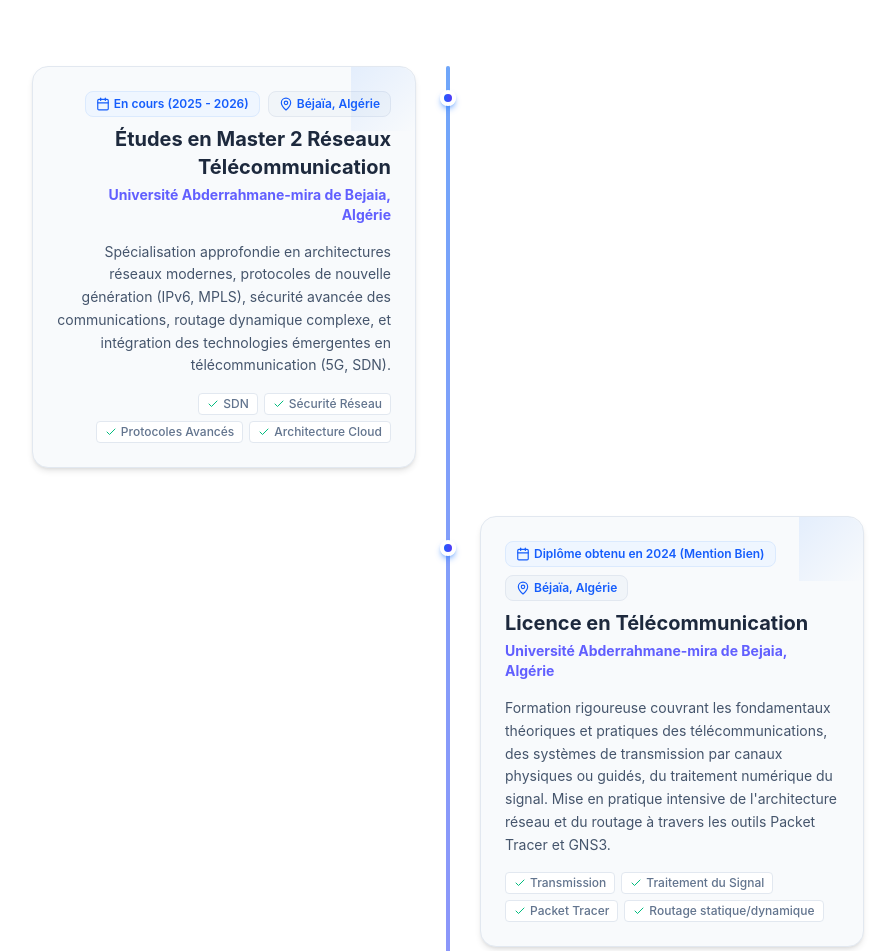
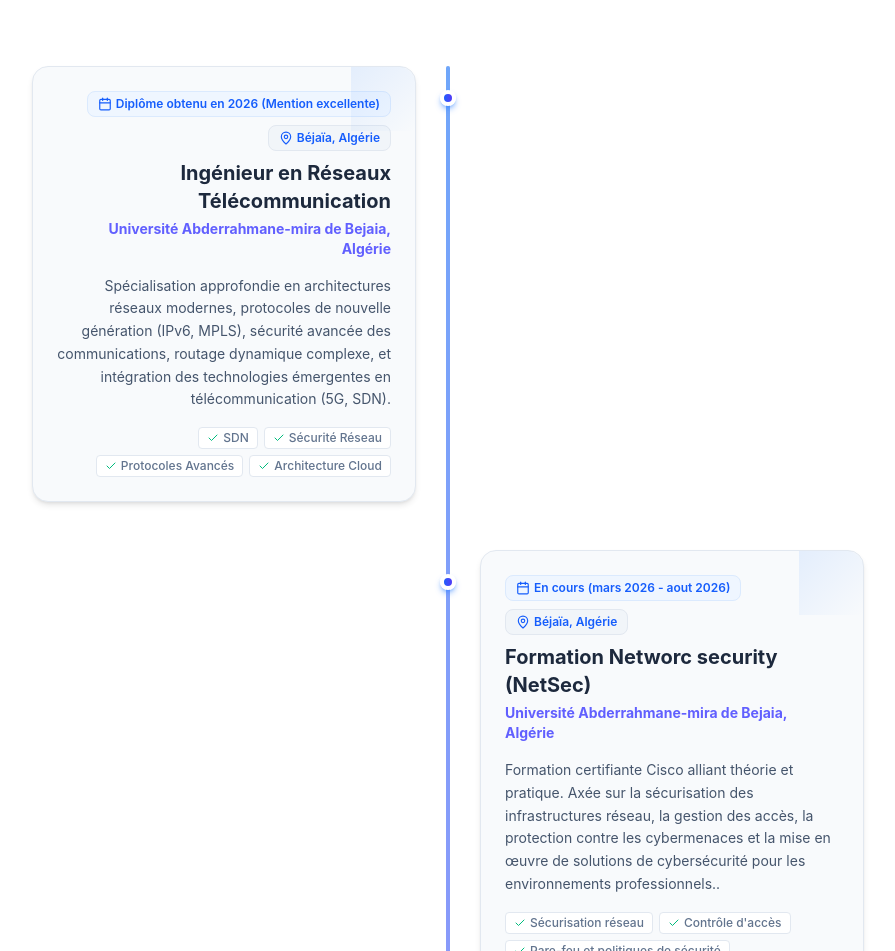
Before and after one commit to GhebriouaRayane/portfolio, a React (Vite) app: page / in a window 1280 px wide. Shown: the part 3181-4132 px from the top of the page, without its empty margins (192-1087 px from the left). Built offline with nearby package versions, Linux system fonts and the light colour scheme.

Commit message:
Update education items in TimelineSection component

```diff
--- a/src/components/TimelineSection.tsx
+++ b/src/components/TimelineSection.tsx
@@ -18,15 +18,34 @@ export const TimelineSection: React.FC = () => {
     {
       id: 1,
       type: 'education',
-      title: "Études en Master 2 Réseaux Télécommunication",
+      title: "Ingénieur en Réseaux Télécommunication",
       institution: "Université Abderrahmane-mira de Bejaia, Algérie",
-      date: "En cours (2025 - 2026)",
+      date: "Diplôme obtenu en 2026 (Mention excellente)",
       location: "Béjaïa, Algérie",
       description: "Spécialisation approfondie en architectures réseaux modernes, protocoles de nouvelle génération (IPv6, MPLS), sécurité avancée des communications, routage dynamique complexe, et intégration des technologies émergentes en télécommunication (5G, SDN).",
       skillsAcquired: ["SDN", "Sécurité Réseau", "Protocoles Avancés", "Architecture Cloud"]
     },
+
+
+
+
+
+     {
+      id: 2,
+      type: 'education',
+      title: "Formation Networc security (NetSec)",
+      institution: "Université Abderrahmane-mira de Bejaia, Algérie",
+      date: "En cours (mars 2026 - aout 2026)",
+      location: "Béjaïa, Algérie",
+      description: "Formation certifiante Cisco alliant théorie et pratique. Axée sur la sécurisation des infrastructures réseau, la gestion des accès, la protection contre les cybermenaces et la mise en œuvre de solutions de cybersécurité pour les environnements professionnels..",
+      skillsAcquired: ["Sécurisation réseau", "Contrôle d'accès", "Pare-feu et politiques de sécurité", "Surveillance et analyse des menaces"]
+    },
+
+
+
+
     {
-      id: 2,
+      id: 3,
       type: 'education',
       title: "Licence en Télécommunication",
       institution: "Université Abderrahmane-mira de Bejaia, Algérie",
@@ -36,7 +55,7 @@ export const TimelineSection: React.FC = () => {
       skillsAcquired: ["Transmission", "Traitement du Signal", "Packet Tracer", "Routage statique/dynamique"]
     },
     {
-      id: 3,
+      id: 4,
       type: 'education',
       title: "Formation Administration & Sécurité des réseaux et Caméras CCTV",
       institution: "Campus NTS Academy",
@@ -46,7 +65,7 @@ export const TimelineSection: React.FC = () => {
       skillsAcquired: ["Sécurisation Réseau", "CCTV IP / NVR", "Maintenance préventive", "Accès distant"]
     },
     {
-      id: 4,
+      id: 5,
       type: 'education',
       title: "Formation en Déploiement Fibre Optique FTTH",
       institution: "Jura School Excellencia",
@@ -56,7 +75,7 @@ export const TimelineSection: React.FC = () => {
       skillsAcquired: ["Épissure par fusion", "Réflectométrie OTDR", "FTTH", "Bilan de liaison"]
     },
     {
-      id: 5,
+      id: 6,
       type: 'education',
       title: "Baccalauréat en Technique Mathématique",
       institution: "Lycée les sept martyrs Mahrez Maala",
```
